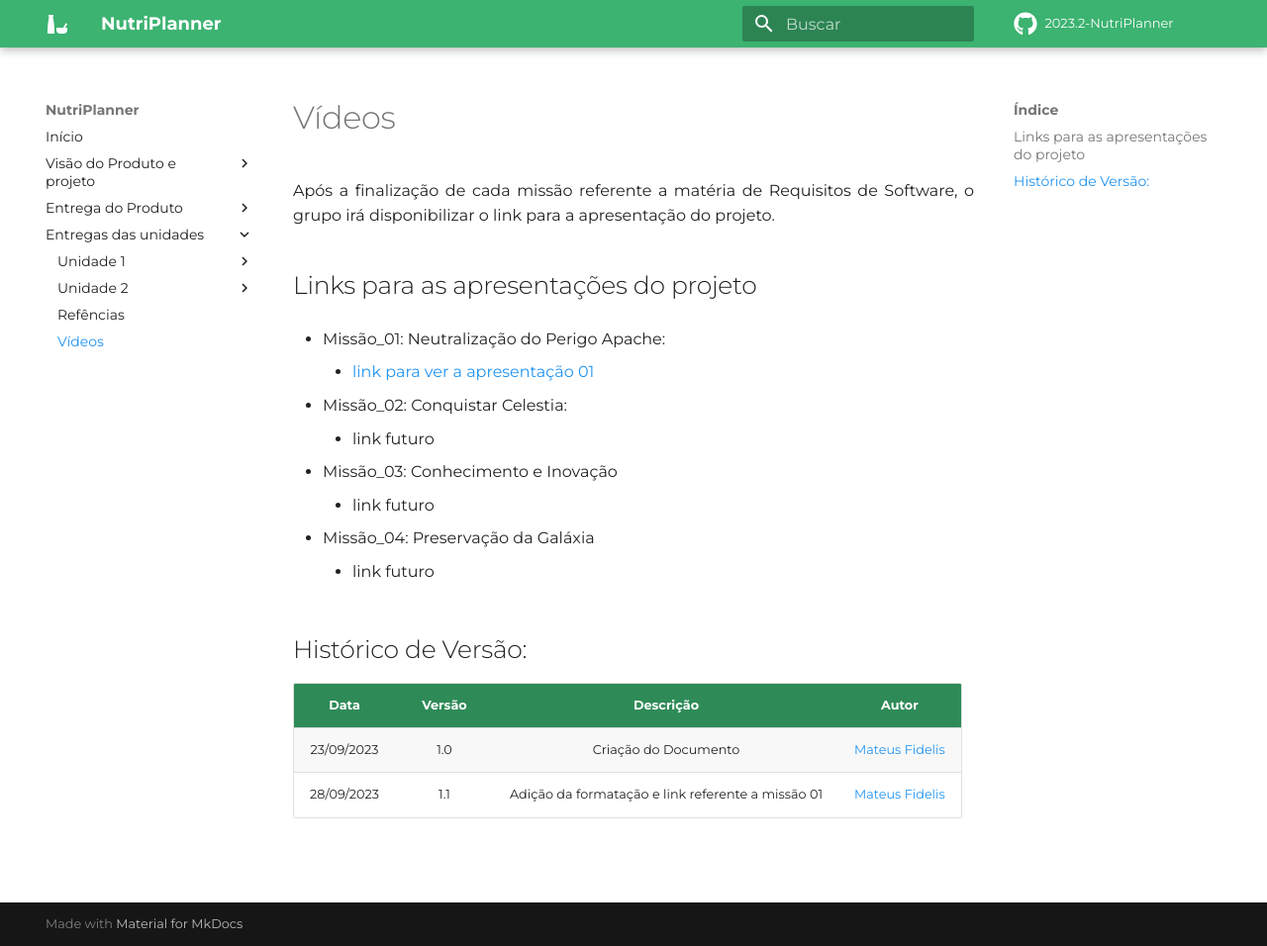
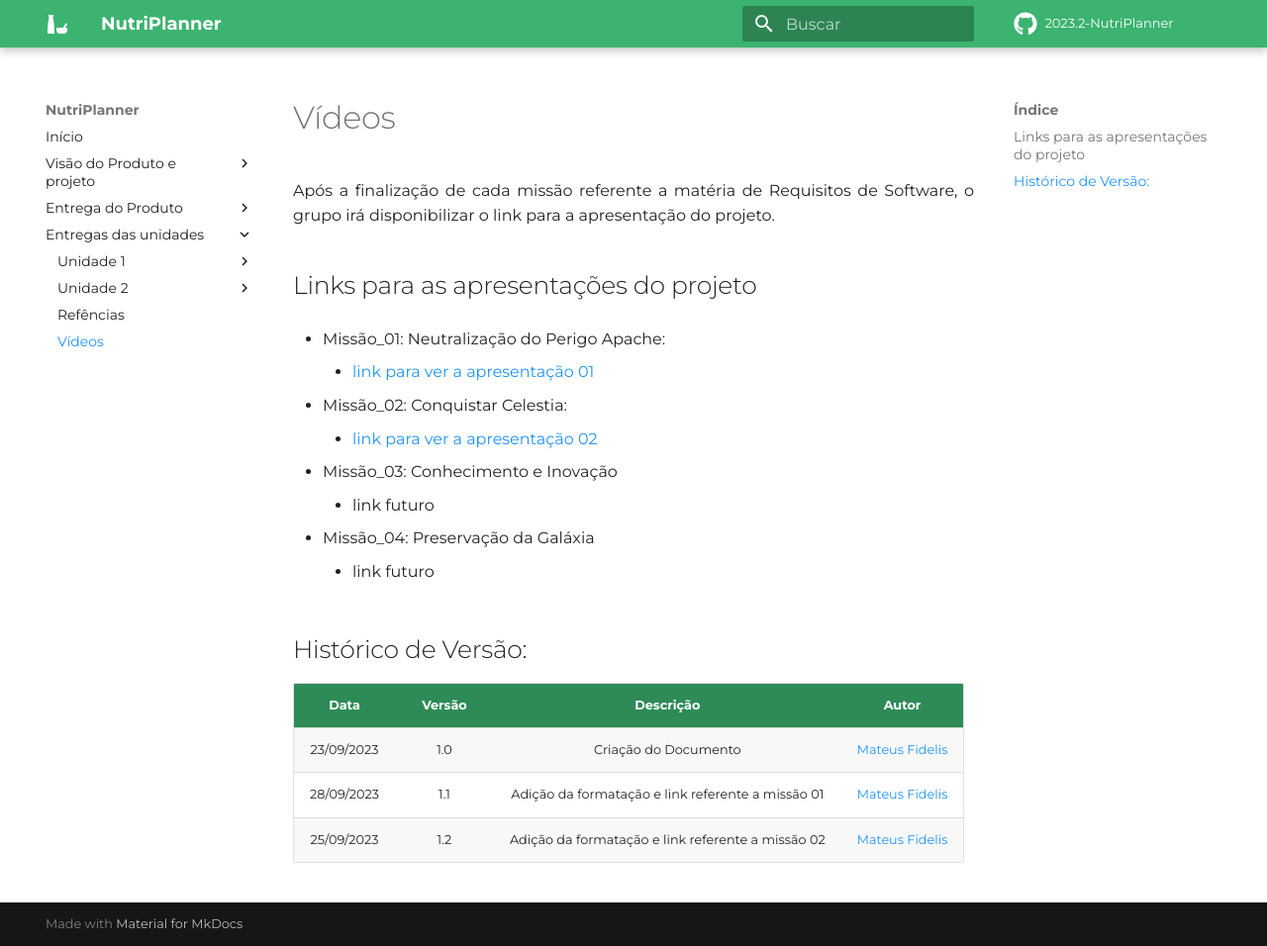
Before and after one commit to mdsreq-fga-unb/2023.2-NutriPlanner, an MkDocs documentation site: the page built from docs/videos/videos.md, in a window 1280 px wide and 956 px high. Shown: the whole window at 99% size. Built offline with MkDocs 1.6.1 and Material for MkDocs 9.7.7, drawn with Linux system fonts in a browser that asks for light colours; some web fonts are replaced; comment, search, counter and statistics services are not loaded.

Commit message:
[add] Adicionando link do video

```diff
--- a/docs/videos/videos.md
+++ b/docs/videos/videos.md
@@ -8,7 +8,7 @@ Após a finalização de cada missão referente a matéria de Requisitos de Soft
     - [link para ver a apresentação 01](https://youtu.be/CJ-X07qTTNk)
 
 - Missão_02: Conquistar Celestia:
-    - link futuro
+    - [link para ver a apresentação 02](https://youtu.be/dXoMrn9OYnk)
 
 - Missão_03: Conhecimento e Inovação
     - link futuro
@@ -22,3 +22,4 @@ Após a finalização de cada missão referente a matéria de Requisitos de Soft
 | :--------: | :--------: | :--------:  | :--------: |
 | 23/09/2023 | 1.0 | Criação do Documento  | [Mateus Fidelis](https://github.com/MatsFidelis)  |
 | 28/09/2023 | 1.1 | Adição da formatação e link referente a missão 01 |  [Mateus Fidelis](https://github.com/MatsFidelis)  |
+| 25/09/2023 | 1.2 | Adição da formatação e link referente a missão 02 |  [Mateus Fidelis](https://github.com/MatsFidelis)  |
```
